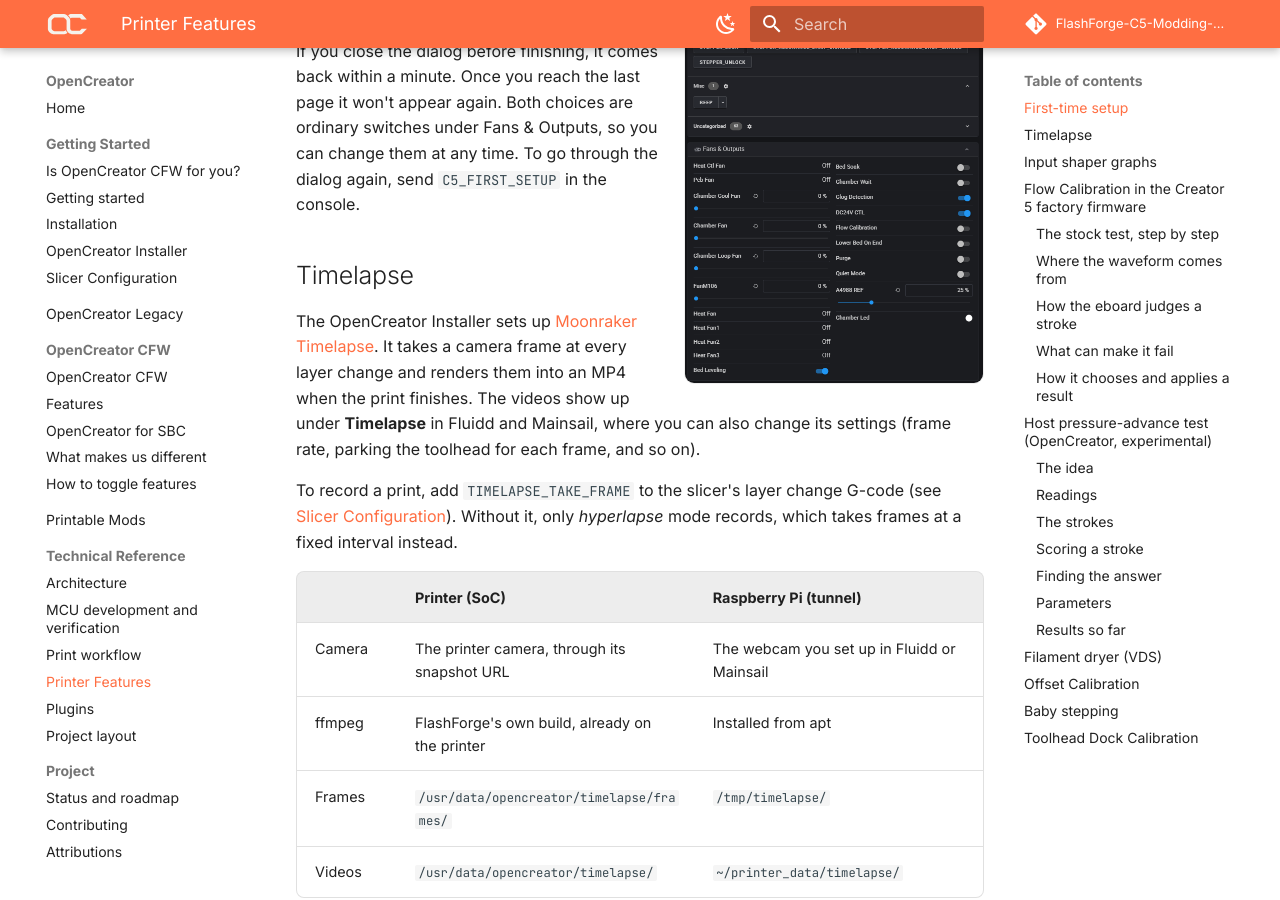
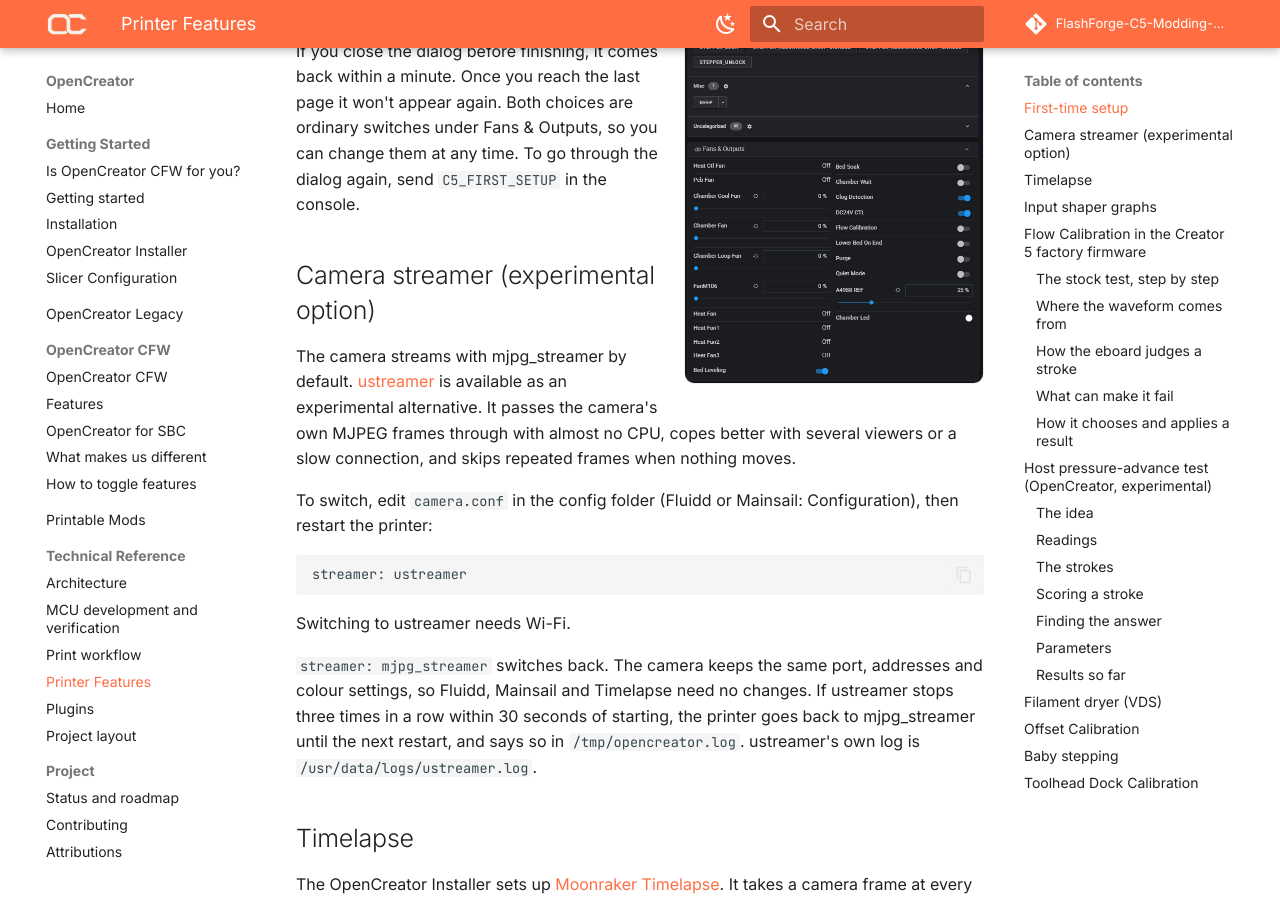
Before and after one commit to FlashForge-C5-Modding-Group/OpenCreator, an MkDocs documentation site: the page built from docs/printer-features.md, in a window 1280 px wide and 900 px high, scrolled down 859 px. Built offline with MkDocs 1.6.1 and Material for MkDocs 9.7.7, drawn with Linux system fonts in a browser that asks for light colours; comment, search, counter and statistics services are not loaded.

Commit message:
ustreamer

````diff
--- a/docs/printer-features.md
+++ b/docs/printer-features.md
@@ -37,6 +37,28 @@ If you close the dialog before finishing, it comes back within a minute. Once
 you reach the last page it won't appear again. Both choices are ordinary
 switches under Fans & Outputs, so you can change them at any time. To go
 through the dialog again, send `C5_FIRST_SETUP` in the console.
+
+## Camera streamer (experimental option)
+
+The camera streams with mjpg_streamer by default. [ustreamer](https://github.com/pikvm/ustreamer)
+is available as an experimental alternative. It passes the camera's own MJPEG
+frames through with almost no CPU, copes better with several viewers or a slow
+connection, and skips repeated frames when nothing moves.
+
+To switch, edit `camera.conf` in the config folder (Fluidd or Mainsail: Configuration),
+then restart the printer:
+
+```
+streamer: ustreamer
+```
+
+Switching to ustreamer needs Wi-Fi.
+
+`streamer: mjpg_streamer` switches back. The camera keeps the same port, addresses
+and colour settings, so Fluidd, Mainsail and Timelapse need no changes. If ustreamer
+stops three times in a row within 30 seconds of starting, the printer goes back to
+mjpg_streamer until the next restart, and says so in `/tmp/opencreator.log`.
+ustreamer's own log is `/usr/data/logs/ustreamer.log`.
 
 ## Timelapse
 
````
